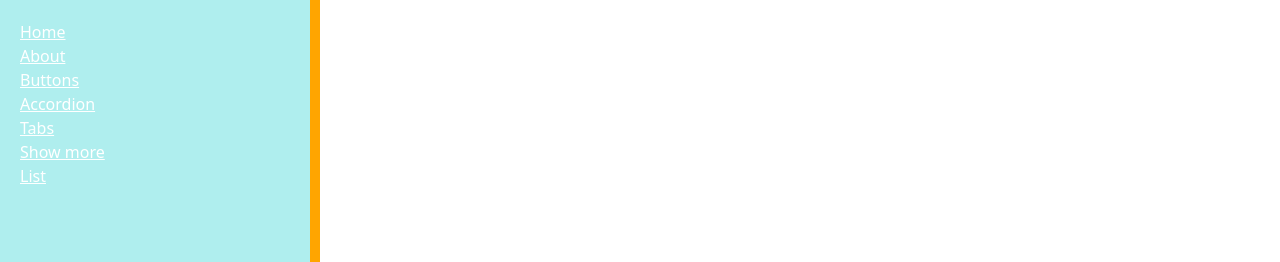
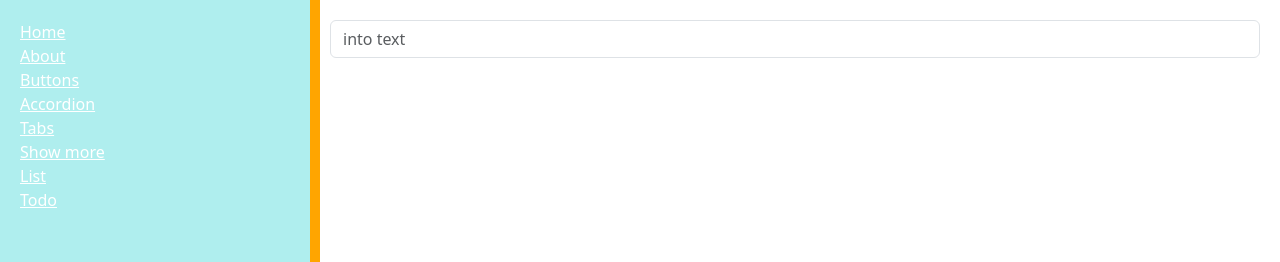
Before and after one commit to Lam0z/my-thing, a Vue app: page /my-thing/todo in a window 1280 px wide. Shown: the top 262 px of the page. Built offline with nearby package versions, Linux system fonts and the light colour scheme.

Commit message:
add simple todo

```diff
--- a/src/App.vue
+++ b/src/App.vue
@@ -29,6 +29,10 @@ const navLinks = [
         name: "List",
         href: "/list",
     },
+    {
+        name: "Todo",
+        href: "/todo",
+    },
 ];
 </script>
 
--- /dev/null
+++ b/src/components/Todo.vue
@@ -0,0 +1,6 @@
+<script setup></script>
+<template>
+    <div></div>
+</template>
+
+<style lang="scss" scoped></style>
--- a/src/router/router.js
+++ b/src/router/router.js
@@ -7,6 +7,7 @@ import accordion from "@/views/accordion.vue";
 import tabs from "@/views/tabs.vue";
 import more from "@/views/more.vue";
 import list from "@/views/list.vue";
+import todo from "@/views/todo.vue";
 
 const routes = [
     { path: "/", component: main },
@@ -16,6 +17,7 @@ const routes = [
     { path: "/tabs", component: tabs },
     { path: "/more", component: more },
     { path: "/list", component: list },
+    { path: "/todo", component: todo },
 ];
 
 const router = createRouter({
--- /dev/null
+++ b/src/views/todo.vue
@@ -0,0 +1,25 @@
+<script setup>
+import { ref } from "vue";
+const input = ref("");
+const listItems = ref([]);
+const addItem = () => {
+    listItems.value.push(input.value);
+    input.value = "";
+};
+</script>
+<template>
+    <input
+        type="text"
+        class="form-control"
+        placeholder="into text"
+        v-model="input"
+        @keyup.enter="addItem"
+    />
+    <ul>
+        <li v-for="(item, idx) in listItems" :key="idx">
+            {{ item }}
+        </li>
+    </ul>
+</template>
+
+<style lang="scss" scoped></style>
```
